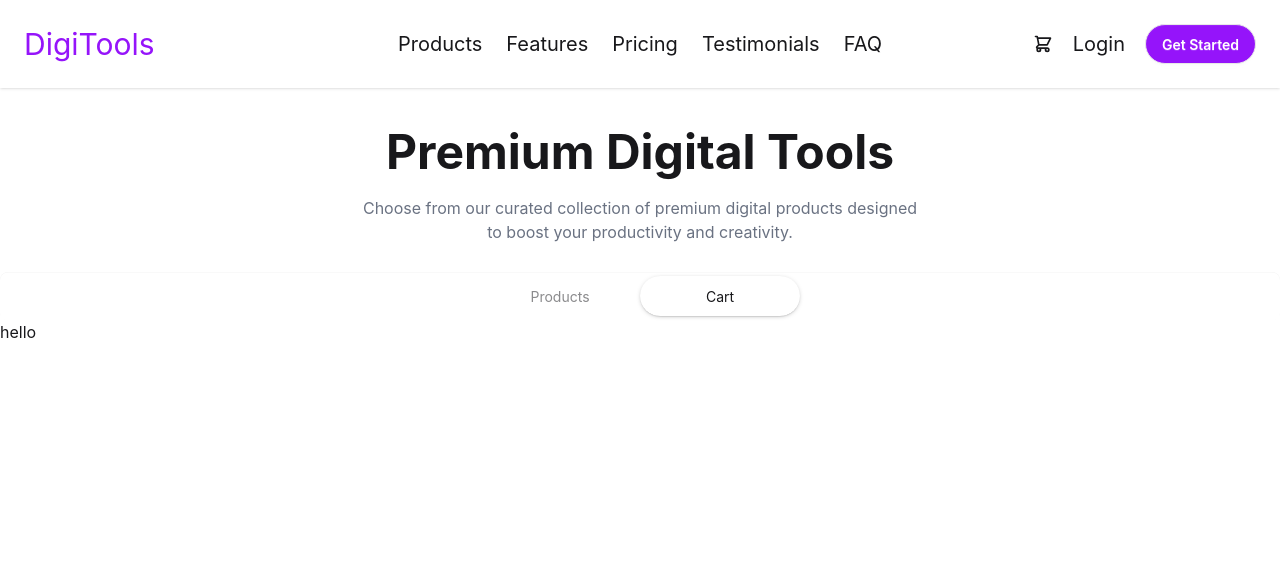
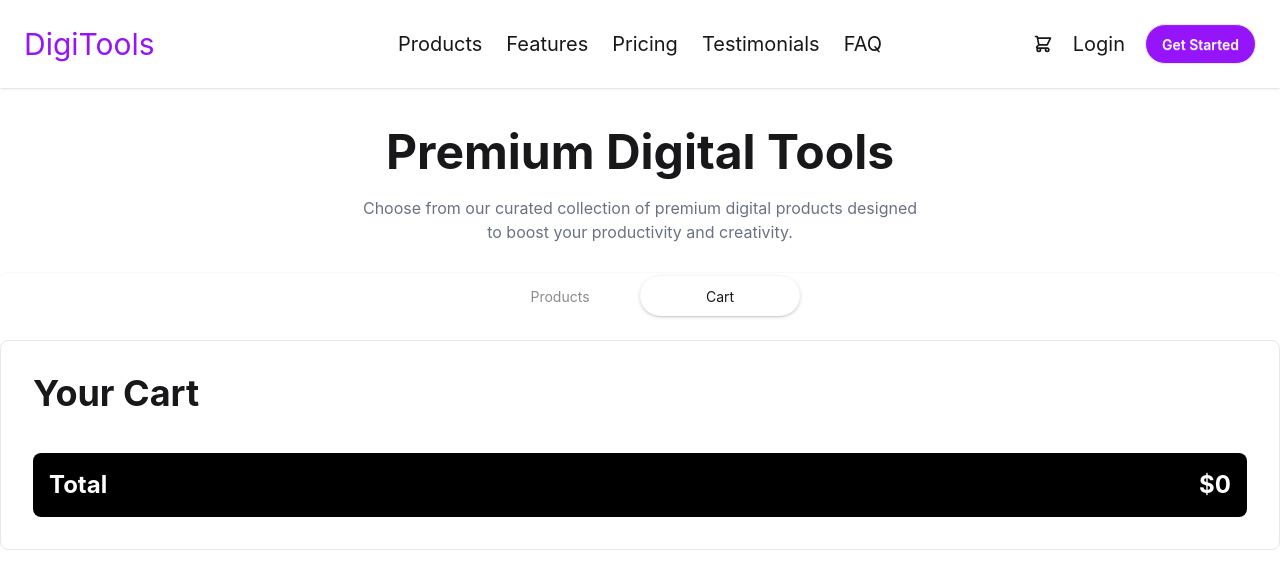
Before and after one commit to raselahmed2023/digiTools, a React (Vite) app: page / in a window 1280 px wide. Both pictures are taken after a click on the radio button "Cart". Shown: the top 588 px of the page. Built offline with nearby package versions, Linux system fonts and the light colour scheme.

Commit message:
total price is showimg after add card to cart section

```diff
--- a/src/App.jsx
+++ b/src/App.jsx
@@ -13,7 +13,8 @@ const modelPromise = getModels()
 
 
 function App() {
-  const [activeTab, setActiveTab] = useState('products')
+  const [activeTab, setActiveTab] = useState('products');
+  const [carts, setCarts]= useState([]);
 
   return (
     <>
@@ -26,9 +27,9 @@ function App() {
         <input type="radio" onClick={()=>setActiveTab('carts')} name="my_tabs_1" className="tab rounded-full w-40" aria-label="Cart" />
       </div>
 
-      {activeTab==="products" && <Models modelPromise={modelPromise}></Models>}
+      {activeTab==="products" && <Models modelPromise={modelPromise} carts={carts} setCarts={setCarts}></Models>}
 
-     { activeTab==="carts" && <Cart></Cart>}
+     { activeTab==="carts" && <Cart carts={carts}></Cart>}
 
     </>
   )
--- a/src/Components/Card.jsx
+++ b/src/Components/Card.jsx
@@ -1,10 +1,13 @@
 import React, { useState } from 'react';
 
-const Card = ({model}) => {
-     const [isSubscibre, setIsSubcribe] = useState(false);
-       const handleSubcription = () => {
+const Card = ({ model, carts, setCarts }) => {
+    const [isSubscibre, setIsSubcribe] = useState(false);
+
+
+    const handleSubcription = () => {
         setIsSubcribe(true);
-  }
+        setCarts([...carts, model])
+    }
     return (
         <div>
             <div className="card w-96 bg-base-100 shadow-sm ">
--- a/src/Components/Cart.jsx
+++ b/src/Components/Cart.jsx
@@ -1,9 +1,27 @@
 import React from 'react';
 
-const Cart = () => {
+const Cart = ({ carts }) => {
+    const totalPrice = carts.reduce((sum, item) => sum + item.price, 0)
     return (
         <div>
-            <h2>hello</h2>
+
+            <div className='border border-gray-200 rounded-lg container mx-auto p-8 mt-5 '>
+                <h2 className='text-4xl font-bold mb-10'>Your Cart</h2>
+                {carts.map(item => <div key={item.id} className=' rounded-lg p-3 shadow gap-5 mb-2'>
+                    <div className='flex items-center gap-3 shadows-sm'>
+                        <span className='px-1 py-1 rounded-full bg-gray-400'>{item.icon}</span>
+                        <div>
+                            <h2 className='text-2xl font-bold'>{item.name}</h2>
+                            <p className='text-xl'>${item.price}</p>
+                        </div>
+                    </div>
+
+                </div>)}
+                <div className='flex justify-between bg-black p-4 rounded-lg'>
+                    <h3 className='font-bold text-2xl text-white'>Total</h3>
+                    <p className='font-bold text-2xl text-white'>${totalPrice}</p>
+                </div>
+            </div>
 
 
 
--- a/src/Components/Models.jsx
+++ b/src/Components/Models.jsx
@@ -1,7 +1,7 @@
 import React, { use } from 'react';
 import Card from './Card';
 
-const Models = ({ modelPromise }) => {
+const Models = ({ modelPromise, carts, setCarts }) => {
 
     const models = use(modelPromise);
 
@@ -10,7 +10,7 @@ const Models = ({ modelPromise }) => {
 
 
             <div className='grid grid-cols-1 md:grid-cols-2 lg:grid-cols-3 gap-3 justify-items-center mt-5'>
-                {models.map(model => <Card model={model}></Card>)}
+                {models.map(model => <Card key={model.id} model={model} carts={carts} setCarts={setCarts}></Card>)}
 
 
             </div>
```
